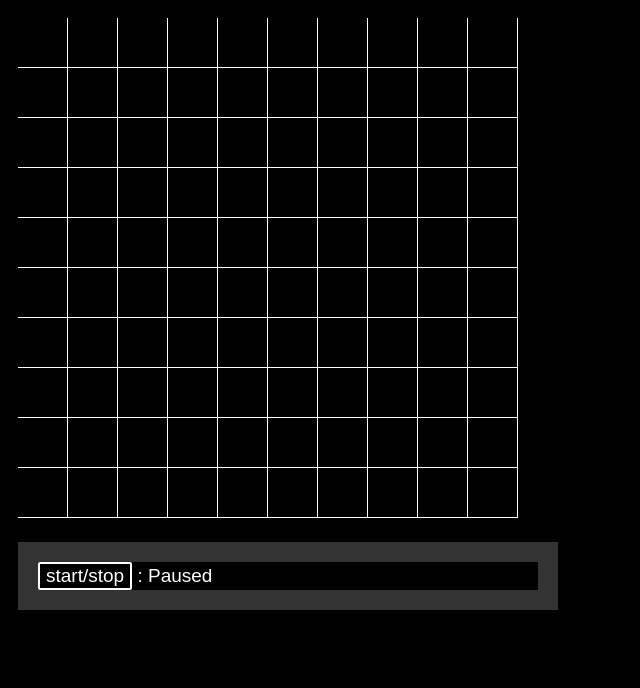
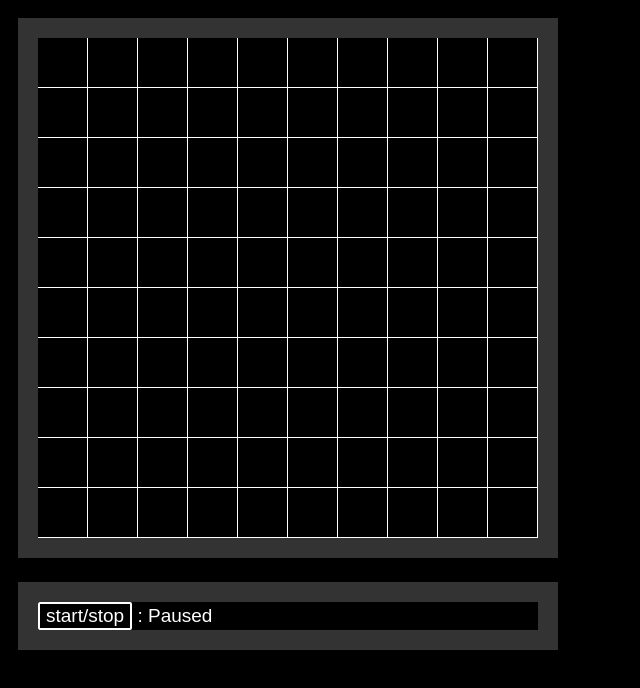
Before and after one commit to sleepples/match_of_existence, a plain HTML site: page index.html in a window 1280 px wide. Shown: the whole page, without its empty margins (0-640 px from the left). Drawn offline with Linux system fonts and the light colour scheme.

Commit message:
added border around the board back

```diff
--- a/stylesheet.css
+++ b/stylesheet.css
@@ -24,4 +24,5 @@ input[type=button] {
 
 #canvaas {
 	margin: 10px;
+	border: solid 20px #333333;
 }
```
